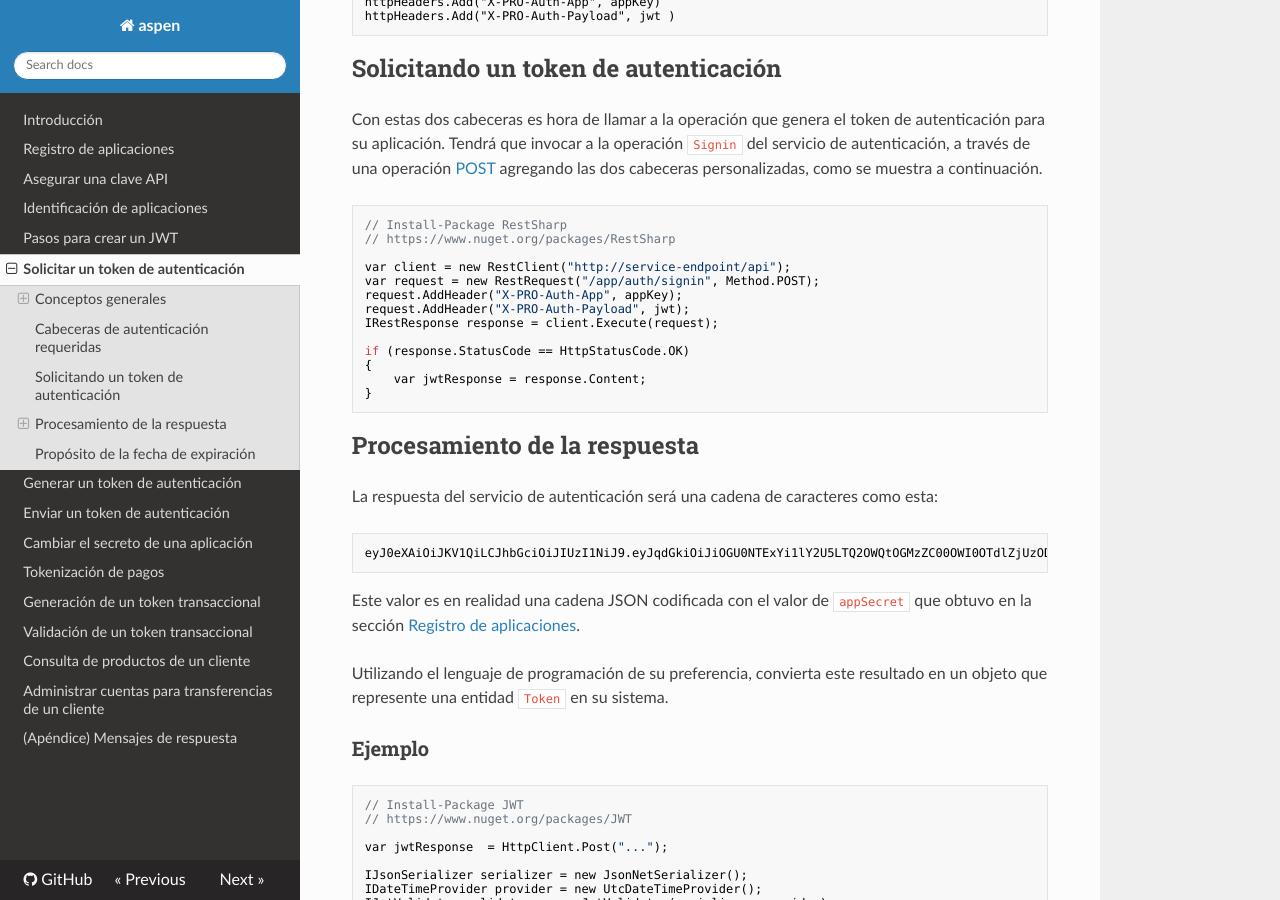
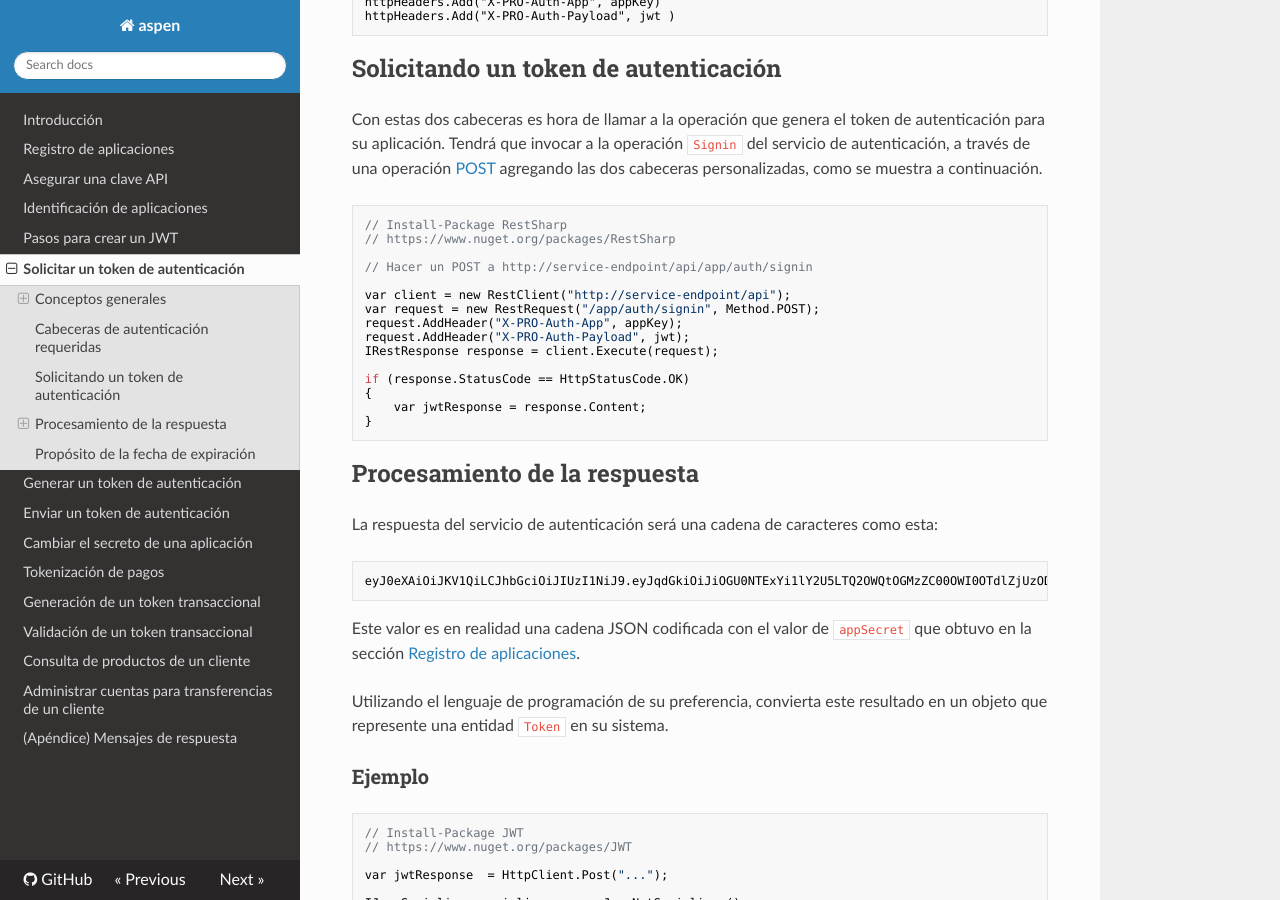
Before and after one commit to menchi2000/Aspen, an MkDocs documentation site: the page built from docs/JWT-Request.md, in a window 1280 px wide and 900 px high, scrolled down 2103 px. Built offline with MkDocs 1.6.1, drawn with Linux system fonts in a browser that asks for light colours; nearby versions of some CDN libraries; old or Windows-style settings are respelled for this version of MkDocs.

Commit message:
Update JWT-Request.md

```diff
--- a/docs/JWT-Request.md
+++ b/docs/JWT-Request.md
@@ -104,6 +104,8 @@ Con estas dos cabeceras es hora de llamar a la operación que genera el token de
 // Install-Package RestSharp
 // https://www.nuget.org/packages/RestSharp
 
+// Hacer un POST a http://service-endpoint/api/app/auth/signin
+
 var client = new RestClient("http://service-endpoint/api");
 var request = new RestRequest("/app/auth/signin", Method.POST);
 request.AddHeader("X-PRO-Auth-App", appKey);
```
